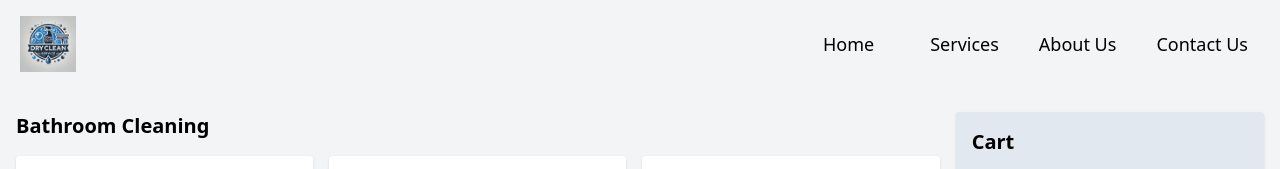
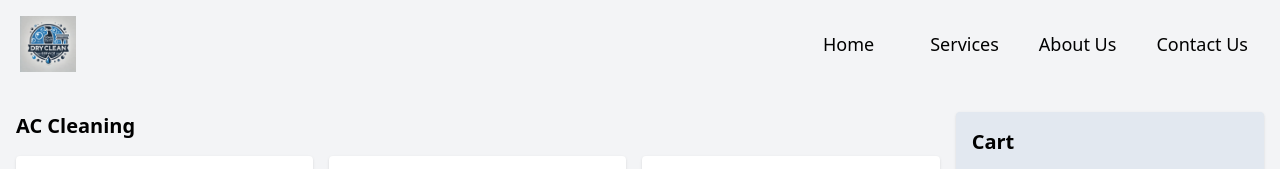
Before and after one commit to akash9754/sonu-Dry-clean, a website: page src/pages/acCleaning.html in a window 1280 px wide. Shown: the top 169 px of the page. Drawn offline with nearby package versions, Linux system fonts and the light colour scheme.

Commit message:
update service names and add new AC cleaning services to the service list

```diff
--- a/src/pages/acCleaning.html
+++ b/src/pages/acCleaning.html
@@ -55,7 +55,7 @@
         <div class="flex flex-col md:flex-row gap-4">
             <!-- Product List -->
             <div class="w-full md:w-3/4">
-                <h2 class="text-xl font-semibold mb-4">Bathroom Cleaning</h2>
+                <h2 class="text-xl font-semibold mb-4">AC Cleaning</h2>
                 <div id="product-list" class="grid grid-cols-1 md:grid-cols-2 lg:grid-cols-3 gap-4">
                     <!-- Products will be inserted here dynamically -->
                 </div>
--- a/src/pages/serviceList.json
+++ b/src/pages/serviceList.json
@@ -384,5 +384,23 @@
         "oldPrice": null,
         "type": "Full Home Dusting",
         "description": "Comprehensive cleaning including fan, windows, balcony, bathroom, doors, curtains, furniture, kitchen, sofa, carpet, and mattress."
+    },
+    {
+        "productId": 148,
+        "productName": "Jet AC Cleaning",
+        "productImage": "../img/4BHKFullHomeCleaning.webp",
+        "price": 599,
+        "oldPrice": 649,
+        "type": "AC Cleaning",
+        "description": "Comprehensive cleaning including fan, windows, balcony, bathroom, doors, curtains, furniture, kitchen, sofa, carpet, and mattress."
+    },
+    {
+        "productId": 149,
+        "productName": "Lite AC Cleaning",
+        "productImage": "../img/4BHKFullHomeCleaning.webp",
+        "price": 449,
+        "oldPrice": 549,
+        "type": "AC Cleaning",
+        "description": "Comprehensive cleaning including fan, windows, balcony, bathroom, doors, curtains, furniture, kitchen, sofa, carpet, and mattress."
     }
 ]
```
Also changed, not shown: src/index.html (+2 -2 lines).
